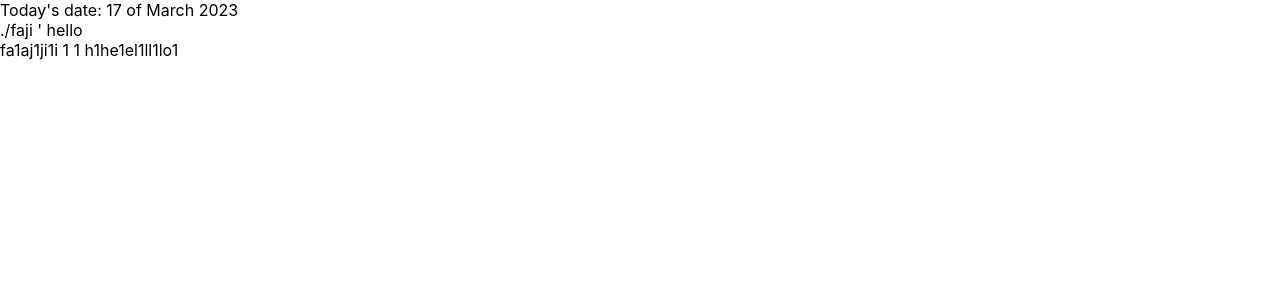
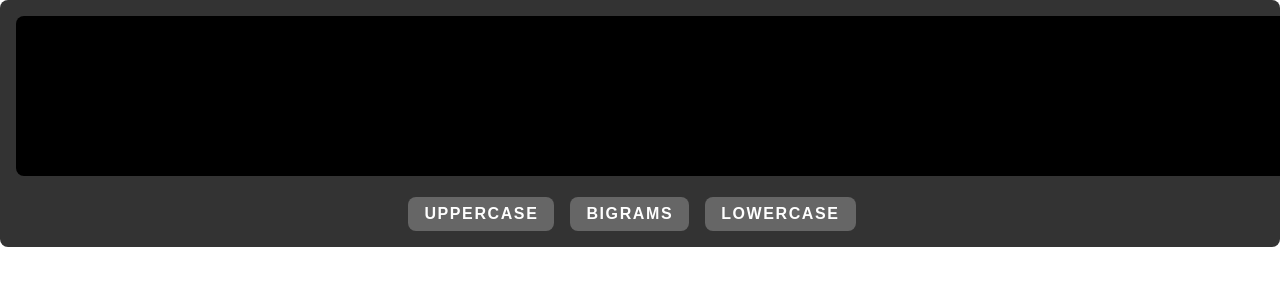
Before and after one commit to denzariu/data-visualization-react, a React (Create React App) app: page / in a window 1280 px wide. Shown: the top 300 px of the page. Built offline with nearby package versions, Linux system fonts and the light colour scheme.

Commit message:
- Set up a text area and some basic functionalities

```diff
--- /dev/null
+++ b/src/css/Home.css
@@ -0,0 +1,45 @@
+.text-processor {
+    background-color: #333;
+    padding: 1rem;
+    border-radius: 0.5rem;
+    font-family: 'Courier New', Courier, monospace;
+  }
+
+  .text-input {
+    width: 100%;
+    height: 8rem;
+    font-size: 1.5rem;
+    background-color: #000;
+    color: #fff;
+    border: none;
+    outline: none;
+    padding: 1rem;
+    margin-bottom: 1rem;
+    border-radius: 0.5rem;
+    resize: none;
+  }
+
+  .button-group {
+    display: flex;
+    justify-content: center;
+  }
+
+  .retro-button {
+    background-color: #666;
+    border: none;
+    outline: none;
+    color: #fff;
+    padding: 0.5rem 1rem;
+    margin-right: 1rem;
+    font-size: 1rem;
+    font-weight: bold;
+    border-radius: 0.5rem;
+    text-transform: uppercase;
+    letter-spacing: 0.1rem;
+    cursor: pointer;
+    transition: background-color 0.3s ease;
+  }
+
+  .retro-button:hover {
+    background-color: #777;
+  }
--- a/src/functions/bigrams.tsx
+++ b/src/functions/bigrams.tsx
@@ -35,7 +35,15 @@ export function getBigrams(text:string): Map<string, number> {
         textReplica = textReplica.replaceAll(element, '');
     });
 
-    let pairFrequency = nextLetterProbability(textReplica);
+    let pairFrequency: Map<string, number> = nextLetterProbability(textReplica);
 
     return pairFrequency;
 }
+
+export function getColorForFrequency (frequency: number): string {
+    if (frequency === 0) {
+      return '#333';
+    }
+    const hue = 120 - (frequency / 500) * 120;
+    return `hsl(${hue}, 100%, 50%)`;
+  };
--- a/src/routes/Home.tsx
+++ b/src/routes/Home.tsx
@@ -1,23 +1,72 @@
-import React, { Component } from 'react'
-import { getBigrams, getDate } from '../functions/bigrams';
+import React, { useState } from 'react';
+import { getBigrams, getColorForFrequency } from '../functions/bigrams';
+import '../css/Home.css';
 
-type Props = {
+type Props = {};
 
-}
+const Home: React.FC<Props> = () => {
+  const [inputText, setInputText] = useState<string>('');
+  const [bigramFrequencies, setBigramFrequencies] = useState(new Map<string, number>)
+  const [tableDataBigram, setTableData] = useState<JSX.Element[][]>()
+  //useState<{ [key: string]: number }>({});
 
-type State = {
-    text?: string;
-}
+  const handleInputChange = (event: React.ChangeEvent<HTMLTextAreaElement>) => {
+    setInputText(event.target.value);
+  };
 
-export default class Home extends Component<Props, State> {
+  const handleUppercaseButtonClick = () => {
+    const uppercaseText = inputText.toUpperCase();
+    setInputText(uppercaseText);
+  };
 
-  render() {
-    return (
-      <>
-        <div>Today's date: {getDate()}</div>
-        <div>{"./faji ' hello"}</div>
-        <div>{getBigrams("./faji ' hello")}</div>
-      </>
-    )
-  }
-}
+  const handleLowercaseButtonClick = () => {
+    const lowercaseText = inputText.toLowerCase();
+    setInputText(lowercaseText);
+  };
+
+  const handleBigramButtonClick = () => {
+    setBigramFrequencies(getBigrams(inputText));
+    generateTableData();
+  };
+
+  const generateTableData = () => {
+    const tableData: JSX.Element[][] = [];
+    for (let y = 0; y < 26; y++) {
+      const row: JSX.Element[] = [];
+      for (let x = 0; x < 26; x++) {
+        const bigram = String.fromCharCode(97 + y) + String.fromCharCode(97 + x);
+        const frequency = bigramFrequencies.get(bigram) || 0;
+        const color = getColorForFrequency(frequency);
+        row.push(
+          <td key={x} style={{ backgroundColor: color }}>
+            {frequency}
+          </td>
+        );
+      }
+      tableData.push(row);
+    }
+    setTableData(tableData);
+    console.log(tableData);
+  };
+
+  return (
+    <>
+      <div className="text-processor">
+        <textarea className="text-input" value={inputText} onChange={handleInputChange} />
+        <div className="button-group">
+          <button className="retro-button" onClick={handleUppercaseButtonClick}>UPPERCASE</button>
+          <button className="retro-button" onClick={handleBigramButtonClick}>Bigrams</button>
+          <button className="retro-button" onClick={handleLowercaseButtonClick}>lowercase</button>
+        </div>
+
+      </div>
+      <div>
+        {
+          tableDataBigram? tableDataBigram : <div></div>
+        }
+      </div>
+    </>
+  );
+};
+
+export default Home;
```
